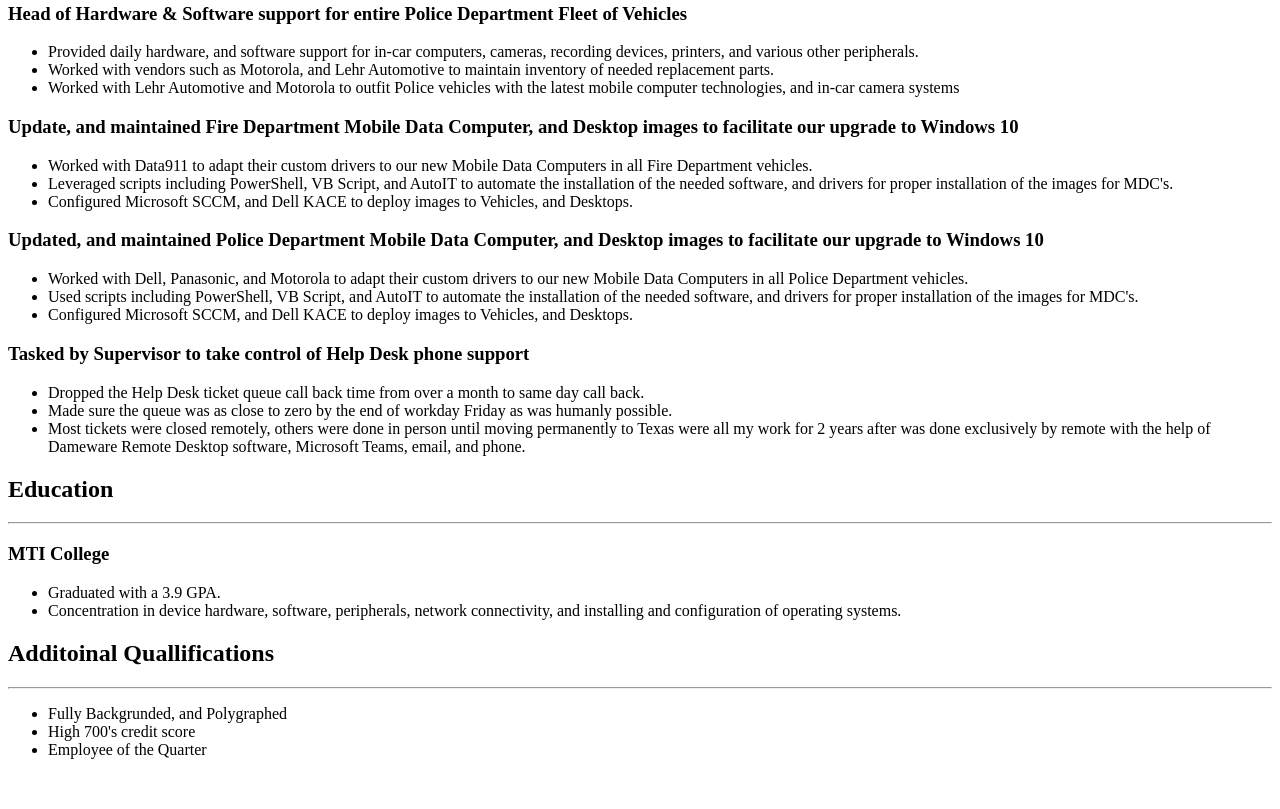
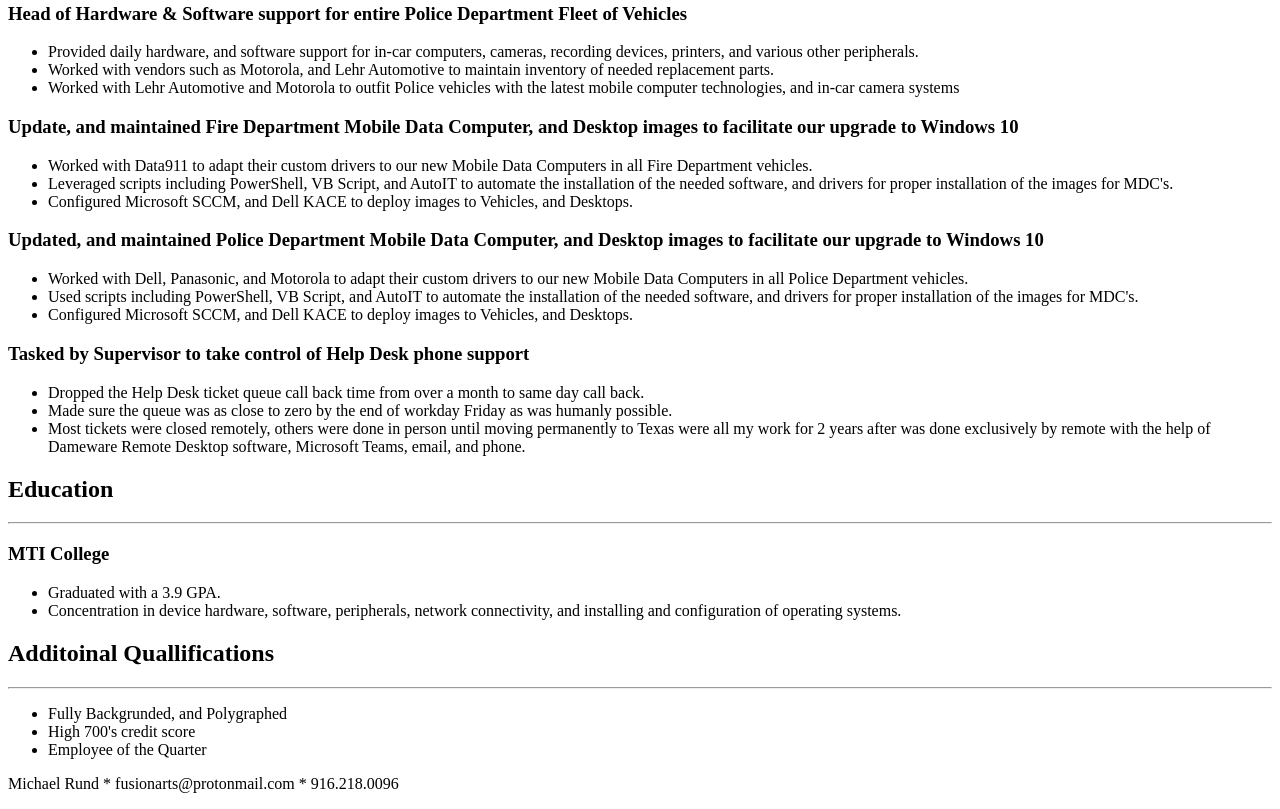
Before and after one commit to BalladofaDeathmonkey/html-portfolio, a plain HTML site: page public/resume.html in a window 1280 px wide. Shown: the part 1573-2382 px from the top of the page. Before the commit the page ends 2348 px from the top, so only its background shows below. Drawn offline with Linux system fonts and the light colour scheme.

Commit message:
Update resume.html

```diff
--- a/public/resume.html
+++ b/public/resume.html
@@ -140,5 +140,6 @@
         <li>High 700's credit score</li>
         <li>Employee of the Quarter</li>
     </ul>
+    <footer><p>Michael Rund * fusionarts@protonmail.com * 916.218.0096</p></footer>
 </body>
 </html>
```
